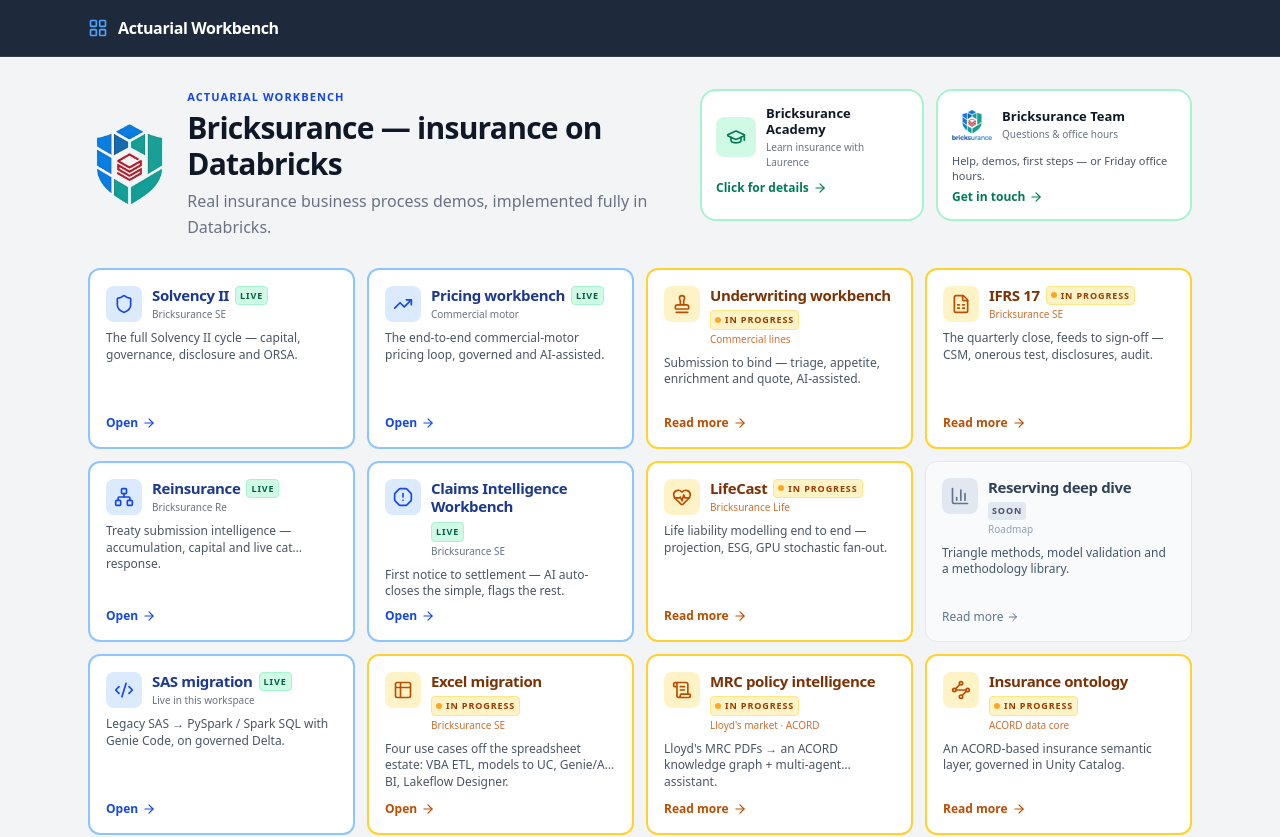
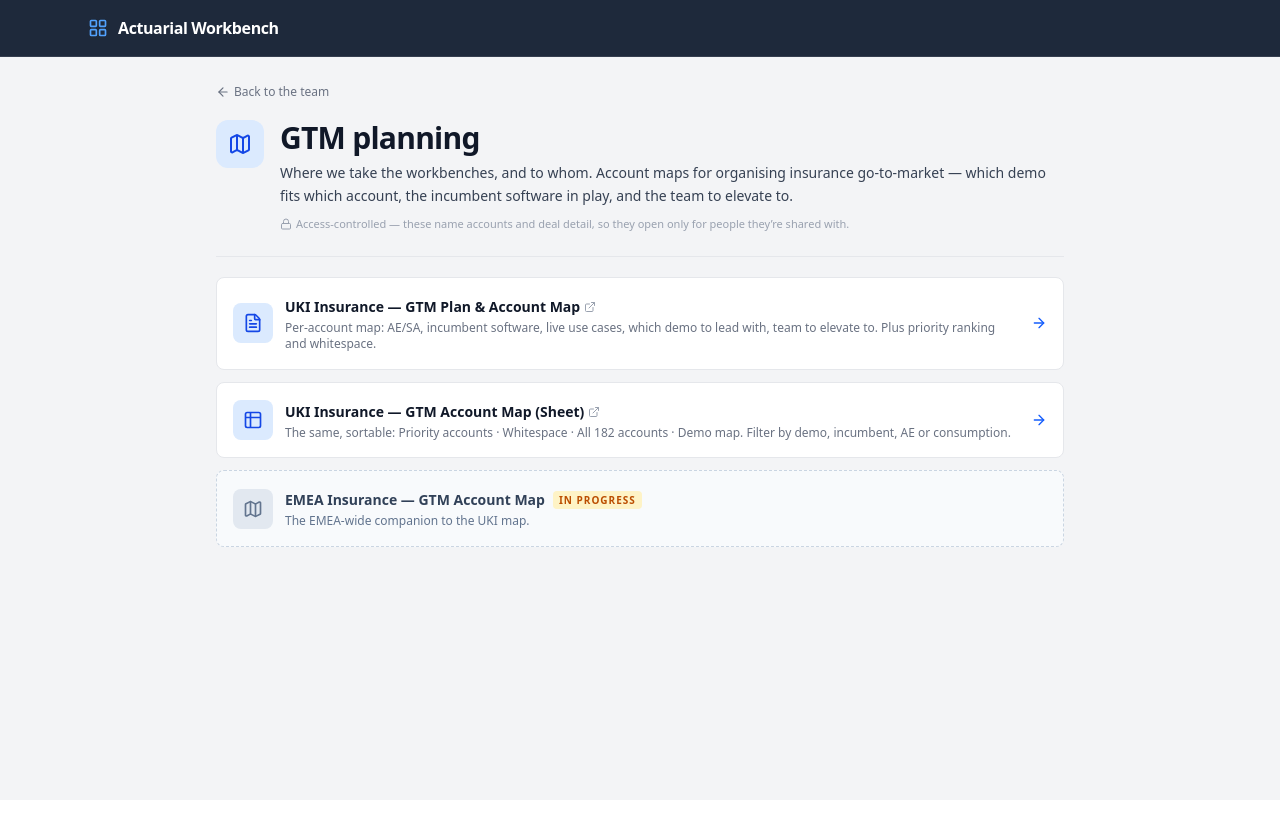
Before and after one commit to wryszka/actuarial-workbench, a React (Vite) app in the folder src/app/frontend/: page /gtm in a window 1280 px wide. Before the commit this address led to /. Shown: the top 837 px of the page. After the commit the page ends 800 px from the top, so only its background shows below. Built offline with nearby package versions, Linux system fonts and the light colour scheme; no server answers.

Commit message:
Contact: add discreet GTM planning link + page holding the account-map docs
Co-authored-by: Isaac

```diff
--- a/src/app/frontend/src/App.tsx
+++ b/src/app/frontend/src/App.tsx
@@ -15,6 +15,7 @@ import Contact from './pages/Contact';
 import DemoLanding from './pages/DemoLanding';
 import NextSteps from './pages/NextSteps';
 import SmallProjects from './pages/SmallProjects';
+import GTM from './pages/GTM';
 
 const USAGE_DASHBOARD_URL =
   'https://fevm-lr-dev-aws-us.cloud.databricks.com/dashboardsv3/01f182d70b79105faa7e32136788f4c2/published?o=7474656169654171';
@@ -65,6 +66,7 @@ export default function App() {
             <Route path="/excel-migration" element={<AcceleratorDetail slug="excel-migration" />} />
             <Route path="/contact" element={<Contact />} />
             <Route path="/small-projects" element={<SmallProjects />} />
+            <Route path="/gtm" element={<GTM />} />
             <Route path="/demo/:slug" element={<DemoLanding />} />
             <Route path="/demo/:slug/next-steps" element={<NextSteps />} />
             <Route path="/roadmap/:slug" element={<RoadmapStub />} />
--- a/src/app/frontend/src/pages/Contact.tsx
+++ b/src/app/frontend/src/pages/Contact.tsx
@@ -6,7 +6,7 @@
  * hours, and the go/laurence link that carries everything else.
  */
 import { Link } from 'react-router-dom';
-import { ArrowLeft, Mail, Slack, CalendarClock, ExternalLink, ArrowRight, Boxes, MessageSquarePlus } from 'lucide-react';
+import { ArrowLeft, Mail, Slack, CalendarClock, ExternalLink, ArrowRight, Boxes, MessageSquarePlus, Map } from 'lucide-react';
 import { FEEDBACK_FORM_URL } from '../lib/next-steps';
 
 const SLACK_CHANNEL = '#bricksurance';
@@ -217,8 +217,12 @@ export default function Contact() {
         Want one of these in your account, or a tailored version for your line of business? That's exactly what office hours are for.
       </p>
 
-      {/* Quiet corner link to everything without a tile of its own */}
-      <div className="flex justify-end">
+      {/* Quiet corner links — internal-only, not prominent */}
+      <div className="flex justify-end gap-4">
+        <Link to="/gtm"
+          className="inline-flex items-center gap-1 text-[11px] text-gray-400 hover:text-blue-700 transition-colors">
+          <Map className="w-3 h-3" /> GTM planning <ArrowRight className="w-3 h-3" />
+        </Link>
         <Link to="/small-projects"
           className="inline-flex items-center gap-1 text-[11px] text-gray-400 hover:text-blue-700 transition-colors">
           <Boxes className="w-3 h-3" /> Small projects <ArrowRight className="w-3 h-3" />
--- /dev/null
+++ b/src/app/frontend/src/pages/GTM.tsx
@@ -0,0 +1,108 @@
+/**
+ * GTM — go-to-market planning assets for the Bricksurance team.
+ *
+ * Reached from a small, deliberately non-prominent link at the bottom of the
+ * Contact page. Holds the account-mapping and planning docs. These are
+ * access-controlled (owner-shared, not org-wide) because they name accounts,
+ * consumption and deal stages — clicking opens Google's own access control.
+ */
+import { Link } from 'react-router-dom';
+import { ArrowLeft, ArrowRight, ExternalLink, Map, Table2, FileText, Lock } from 'lucide-react';
+
+interface GtmDoc {
+  title: string;
+  sublabel: string;
+  href: string;
+  icon: React.ElementType;
+  tag?: string;
+}
+
+const DOCS: GtmDoc[] = [
+  {
+    title: 'UKI Insurance — GTM Plan & Account Map',
+    sublabel: 'Per-account map: AE/SA, incumbent software, live use cases, which demo to lead with, team to elevate to. Plus priority ranking and whitespace.',
+    href: 'https://docs.google.com/document/d/1thPuYhOf2a2ctsZWvS2MmWpF9ZGTmRvgQaCvpke1b_0/edit',
+    icon: FileText,
+  },
+  {
+    title: 'UKI Insurance — GTM Account Map (Sheet)',
+    sublabel: 'The same, sortable: Priority accounts · Whitespace · All 182 accounts · Demo map. Filter by demo, incumbent, AE or consumption.',
+    href: 'https://docs.google.com/spreadsheets/d/1MsRrS_LNHbxMpuifgcmp4IQjtlu4Ozo9gigeRZ3rCd0/edit',
+    icon: Table2,
+  },
+  {
+    title: 'EMEA Insurance — GTM Account Map',
+    sublabel: 'The EMEA-wide companion to the UKI map.',
+    href: '',
+    icon: Map,
+    tag: 'in progress',
+  },
+];
+
+export default function GTM() {
+  return (
+    <div className="max-w-4xl mx-auto p-6 space-y-5">
+      <Link to="/contact" className="text-xs text-gray-500 hover:text-gray-800 inline-flex items-center gap-1">
+        <ArrowLeft className="w-3.5 h-3.5" /> Back to the team
+      </Link>
+
+      <header className="border-b border-gray-200 pb-5 flex items-start gap-4">
+        <div className="w-12 h-12 rounded-xl bg-blue-100 flex items-center justify-center shrink-0">
+          <Map className="w-6 h-6 text-blue-700" />
+        </div>
+        <div>
+          <h1 className="text-3xl font-bold text-gray-900 tracking-tight">GTM planning</h1>
+          <p className="text-sm text-gray-700 mt-1.5 leading-relaxed max-w-3xl">
+            Where we take the workbenches, and to whom. Account maps for organising insurance
+            go-to-market — which demo fits which account, the incumbent software in play, and the
+            team to elevate to.
+          </p>
+          <p className="text-[11px] text-gray-400 mt-2 inline-flex items-center gap-1">
+            <Lock className="w-3 h-3" /> Access-controlled — these name accounts and deal detail, so they open only for people they’re shared with.
+          </p>
+        </div>
+      </header>
+
+      <div className="grid grid-cols-1 gap-3">
+        {DOCS.map((d) => <DocCard key={d.title} doc={d} />)}
+      </div>
+    </div>
+  );
+}
+
+function DocCard({ doc }: { doc: GtmDoc }) {
+  const Icon = doc.icon;
+  if (!doc.href) {
+    return (
+      <div className="flex items-center gap-3 p-4 rounded-lg border border-dashed border-slate-300 bg-slate-50">
+        <div className="w-10 h-10 rounded-lg bg-slate-200 flex items-center justify-center shrink-0">
+          <Icon className="w-5 h-5 text-slate-500" />
+        </div>
+        <div className="min-w-0 flex-1">
+          <div className="text-sm font-semibold text-slate-700 inline-flex items-center gap-2">
+            {doc.title}
+            <span className="text-[10px] uppercase tracking-widest font-bold px-1.5 py-0.5 rounded bg-amber-100 text-amber-700">
+              {doc.tag ?? 'coming soon'}
+            </span>
+          </div>
+          <p className="text-[12px] text-slate-500 leading-snug mt-0.5">{doc.sublabel}</p>
+        </div>
+      </div>
+    );
+  }
+  return (
+    <a href={doc.href} target="_blank" rel="noopener noreferrer"
+      className="flex items-center gap-3 p-4 rounded-lg border border-gray-200 bg-white hover:border-blue-300 hover:bg-blue-50/40 transition-colors group">
+      <div className="w-10 h-10 rounded-lg bg-blue-100 flex items-center justify-center shrink-0">
+        <Icon className="w-5 h-5 text-blue-700" />
+      </div>
+      <div className="min-w-0 flex-1">
+        <div className="text-sm font-semibold text-gray-900 inline-flex items-center gap-1">
+          {doc.title} <ExternalLink className="w-3 h-3 text-gray-400 group-hover:text-blue-600" />
+        </div>
+        <p className="text-[12px] text-gray-500 leading-snug mt-0.5">{doc.sublabel}</p>
+      </div>
+      <ArrowRight className="w-4 h-4 shrink-0 text-blue-600 group-hover:translate-x-1 transition-transform" />
+    </a>
+  );
+}
```
